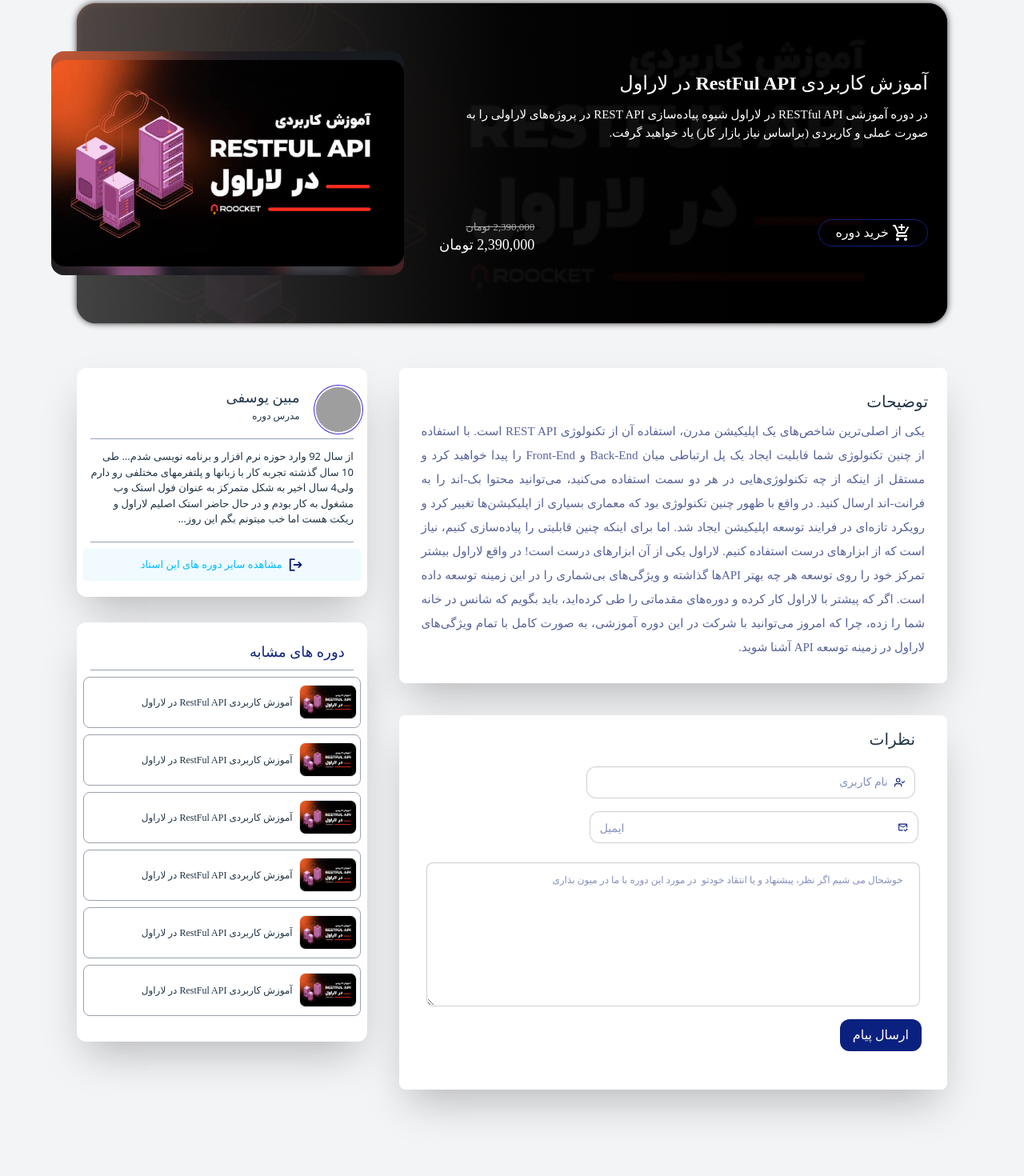
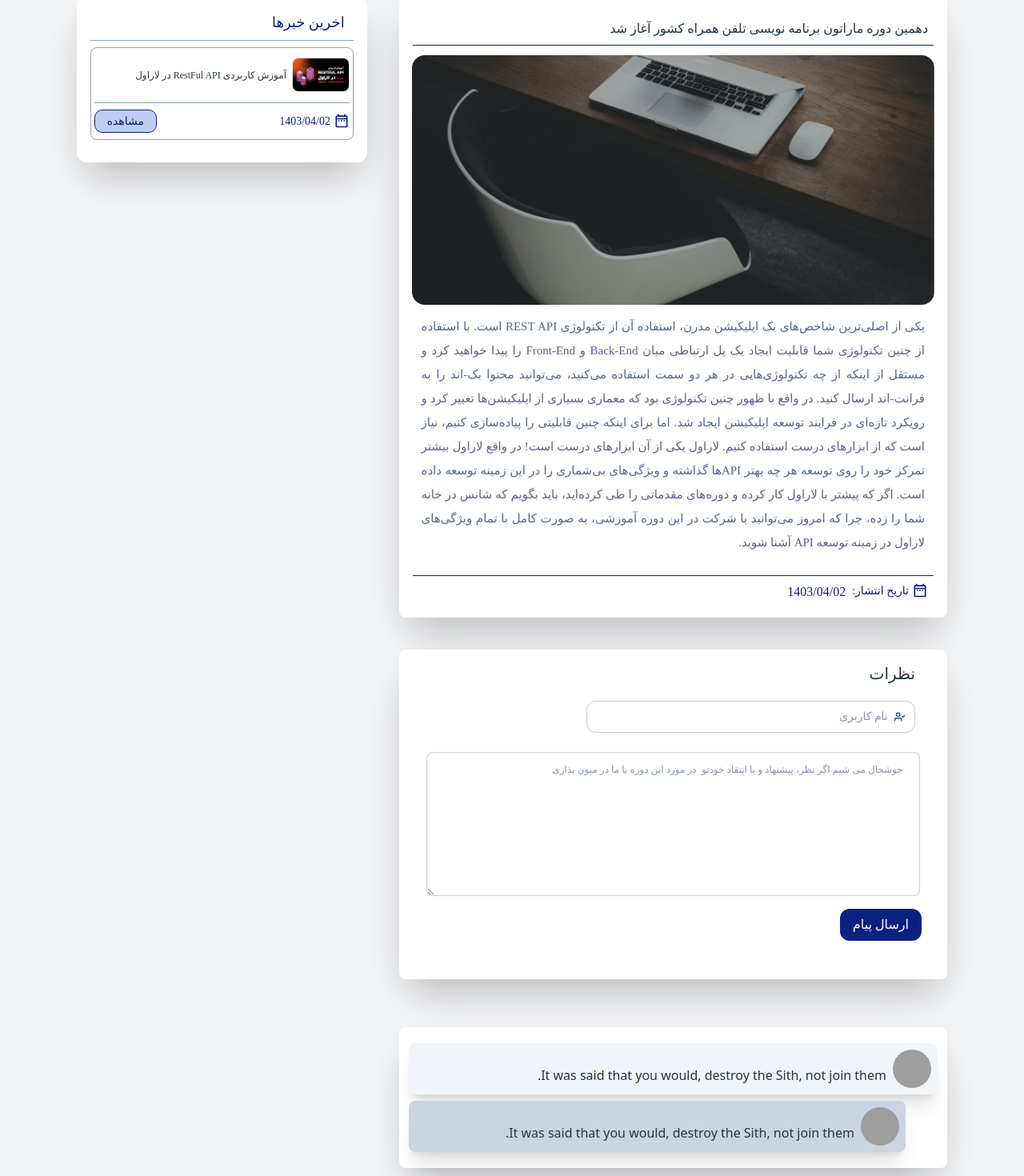
Before and after one commit to mobin1990/sahand, a React (Vite) app: page / in a window 1280 px wide. Shown: the part 78-1548 px from the top of the page at 80% size. Built offline with nearby package versions, Linux system fonts and the light colour scheme; grey boxes are pictures that could not be loaded.

Commit message:
news_page design

```diff
--- a/src/App.css
+++ b/src/App.css
@@ -48,6 +48,16 @@
   font-size: 16px;
   display: flex;
   align-items: center;
+}
+.buttonDetail {
+  background-color: #BECEF3;
+  border: 1px solid var(--color-first);
+  font-family: var(--font-vazir);
+  font-size: 14px;
+  padding: 3px 15px;
+  border-radius: 10px;
+  color: var(--color-first);
+
 }
 .takhfif{
   font-family: var(--font-dirooz);
--- a/src/App.jsx
+++ b/src/App.jsx
@@ -7,6 +7,7 @@
 import GroupingCourses from "./components/Grouping/GroupingCourses";
 import Header from "./components/Header/Header";
 import HomePage from "./components/HomePage";
+import News_Detail from "./components/News/News_Detail";
 import NewsTemplate from "./components/News/NewsTemplate";
 import OurServices from "./components/OurServices/OurServices";
 import StatAcademy from "./components/StatisricsWebsite/statAcademy";
@@ -15,7 +16,7 @@
 function App() {
   return (
     <>
-      {/* <div className="w-[1088px] mx-auto"> */}
+
 
 
       {/* <GridLayout /> */}
@@ -26,10 +27,11 @@
       {/* <OurServices /> */}
     {/* <GroupingCourses/> */}
 
-<Courses_Info/>
+{/* <Courses_Info/> */}
     {/* <Suggestion/> */}
+    {/* <NewsTemplate/> */}
+    <News_Detail/>
 
-    {/* </div> */}
     </>
   );
 }
--- a/src/components/Courses/Courses_Info.jsx
+++ b/src/components/Courses/Courses_Info.jsx
@@ -69,8 +69,6 @@
 
        <div className=" flex justify-between mt-10">
         <div className=" w-[63%] py-4 ">
-
-
 
  {/* //! توضیحات دوره */}
 
--- a/src/components/Footer/Footer.jsx
+++ b/src/components/Footer/Footer.jsx
@@ -65,7 +65,7 @@
             در دوره آموزش پیشرفته وردپرس قصد داریم نیروهای حرفه‌ای وردپرس کاری
             آماده کنیم که بتوانند هر سایت وردپرسی با هر چالشی را طراحی کنند.
           </div>
-          <button className="py-1 px-4 my-3 text-secound bg-first rounded-[10px]">
+          <button className="py-1 px-4 my-3 mr-3 text-secound bg-first rounded-[10px]">
             ارسال رزومه
           </button>
         </div>
--- /dev/null
+++ b/src/components/News/News_Detail.jsx
@@ -0,0 +1,172 @@
+import React from "react";
+import { FiUserCheck } from "react-icons/fi";
+import {
+  MdOutlineAddShoppingCart,
+  MdOutlineMarkEmailRead,
+} from "react-icons/md";
+import { PiSignOutBold } from "react-icons/pi";
+import imgBgCourse from "../../assets/img/product-img.png";
+import img_news from "../../assets/img/Banner.png";
+import { MdOutlineDateRange } from "react-icons/md";
+import NavBar from "../../common/NavBar";
+import Footer from "../Footer/Footer";
+
+function News_Detail() {
+  return (
+    <>
+    <NavBar/>
+      <div className=" flex justify-between mt-4 w-[1088px] mx-auto">
+          {/* //! توضیحات حبر */}
+        <div className=" w-[63%] py-4 ">
+
+          <div className="shadow-2xl bg-white py-5 rounded-lg ">
+            <p className="w-full font-sans font-bold my-2 pr-6">
+              دهمین دوره ماراتون برنامه نویسی تلفن همراه کشور آغاز شد
+            </p>
+            <hr className="w-[95%]  h-[1px] bg-first border-none rounded-xl mx-auto  " />
+
+            <div>
+              <div className="rounded-lg overflow-hidden my-2  mx-auto px-4 py-1 h-80 ">
+                <img
+                  src={img_news}
+                  className="  rounded-2xl h-full w-full object-center object-cover   "
+                  alt="bg_Teacher"
+                />
+              </div>
+              <p className=" pb-[10px] text-[15px] px-7 text-justify leading-loose text-third font-medium font-dirooz">
+                یکی از اصلی‌ترین شاخص‌های یک اپلیکیشن مدرن، استفاده آن از
+                تکنولوژی REST API است. با استفاده از چنین تکنولوژی شما قابلیت
+                ایجاد یک پل ارتباطی میان Back-End و Front-End را پیدا خواهید کرد
+                و مستقل از اینکه از چه تکنولوژی‌هایی در هر دو سمت استفاده
+                می‌کنید، می‌توانید محتوا بک-اند را به فرانت-اند ارسال کنید. در
+                واقع با ظهور چنین تکنولوژی بود که معماری بسیاری از اپلیکیشن‌ها
+                تغییر کرد و رویکرد تازه‌ای در فرایند توسعه اپلیکیشن ایجاد شد.
+                اما برای اینکه چنین قابلیتی را پیاده‌سازی کنیم، نیاز است که از
+                ابزارهای درست استفاده کنیم. لاراول یکی از آن ابزارهای درست است!
+                در واقع لاراول بیشتر تمرکز خود را روی توسعه هر چه بهتر APIها
+                گذاشته و ویژگی‌های بی‌شماری را در این زمینه توسعه داده است. اگر
+                که پیشتر با لاراول کار کرده و دوره‌های مقدماتی را طی کرده‌اید،
+                باید بگویم که شانس در خانه شما را زده، چرا که امروز می‌توانید با
+                شرکت در این دوره آموزشی، به صورت کامل با تمام ویژگی‌های لاراول
+                در زمینه توسعه API آشنا شوید.
+              </p>
+              <hr className="w-[95%] h-[1px] mt-4 bg-first border-none rounded-xl mx-auto  " />
+
+              <div className="flex text-first font-yekan pr-6 mt-2">
+                <MdOutlineDateRange className="text-xl " />{" "}
+                <span className="text-[14px] pl-2 pr-1"> تاریخ انتشار: </span>{" "}
+                <span> 1403/04/02 </span>
+              </div>
+            </div>
+          </div>
+          {/* //! بخش نظرات */}
+          <div className=" rounded-lg mt-10  py-2 bg-white shadow-2xl">
+            <p className="w-full font-dirooz text-xl my-2 mr-10"> نظرات </p>
+            <div className="  bg-white mx-auto my-3 mb-10">
+              <label className="input validator my-2 mr-10 rounded-xl min-w-6/10 ">
+                <FiUserCheck className="text-first" />
+                <input
+                  className="font-dirooz items-center text-first "
+                  type="input"
+                  required
+                  placeholder="نام کاربری"
+                  pattern="[A-Za-z][A-Za-z0-9\-]*"
+                  minlength="3"
+                  maxlength="30"
+                  title="Only letters, numbers or dash"
+                />
+              </label>
+
+              <div className=" h-45 mt-4 w-[90%] mx-auto text-first ">
+                <textarea
+                  placeholder="خوشحال می شیم اگر نظر، پیشنهاد و یا انتقاد خودتو  در مورد این دوره با ما در میون بذاری"
+                  className="textarea overflow-y-auto textarea-sm w-full h-full py-3 px-5 rounded-lg "
+                ></textarea>
+              </div>
+              <button className=" bg-first text-white text-[16px] px-4 py-2 rounded-xl mt-4 mr-8 font-sans">
+                ارسال پیام
+              </button>
+            </div>
+          </div>
+
+          {/* //! نظرات کاربران */}
+          <div className="bg-white mt-15 py-5 rounded-lg  px-3 shadow-2xl">
+            <div className="shadow-xl bg-slate-100 py-1 rounded-lg px-2 ">
+              <div className="chat chat-start">
+                <div className="chat-image avatar">
+                  <div className="w-12 rounded-full">
+                    <img
+                      alt="Tailwind CSS chat bubble component"
+                      src="https://img.daisyui.com/images/stock/photo-1534528741775-53994a69daeb.webp"
+                    />
+                  </div>
+                </div>
+                <div className="  mt-4 -mr-1 py-1">
+                  It was said that you would, destroy the Sith, not join them.
+                </div>
+              </div>
+            </div>
+
+            {/* //! جواب کامنت */}
+            <div className="shadow-xl bg-slate-300 mt-2 mr-10 py-1 px-2 rounded-lg ">
+              <div className="chat chat-start">
+                <div className="chat-image avatar">
+                  <div className="w-12 rounded-full">
+                    <img
+                      alt="Tailwind CSS chat bubble component"
+                      src="https://img.daisyui.com/images/stock/photo-1534528741775-53994a69daeb.webp"
+                    />
+                  </div>
+                </div>
+                <div className=" mt-4 -mr-1 py-1">
+                  It was said that you would, destroy the Sith, not join them.
+                </div>
+              </div>
+            </div>
+          </div>
+        </div>
+
+        {/* //! باکس سمت چپ */}
+        <div className=" w-1/3 flex-col content-between ">
+          {/* //! باکس سمت چپ ایتم مربوط  به اخرین خبرها */}
+          <div className=" bg-white shadow-2xl px-2 py-3 rounded-xl  mt-[4%] flex flex-col ">
+            <div className=" my-2 flex ">
+              <div className=" pr-3 mr-2 w-8/10 ">
+                <p className="font-dirooz text-[18px] text-first ">
+                  {" "}
+                  اخرین خبرها{" "}
+                </p>
+              </div>
+              {/* </div> */}
+            </div>
+            <hr className="w-95/100 h-[1px] mx-auto  bg-slate-400 border-0" />
+            <div className=" my-2 ">
+              <div className="border border-gray-400 w-95/100 mx-auto  rounded-lg px-1 py-2 mb-2 grid grid-cols-9  items-center ">
+                <div className="w-18 col-span-2 bg-green-200 max-h-15 my-auto border border-gray-200 rounded-lg overflow-hidden">
+                  <img src={imgBgCourse} alt="image" />
+                </div>
+
+                <p className=" font-sans text-[12px] overflow-hidden mr-1 col-span-7 pr-1 h-13 content-center">
+                  {" "}
+                  آموزش کاربردی RestFul API در لاراول{" "}
+                </p>
+
+                <hr className="w-full h-[1px] mx-auto my-2 col-span-9 bg-slate-400 border-0" />
+                <div className="flex text-first font-yekan text-[14px] col-span-5 items-center">
+                  <MdOutlineDateRange className="text-xl ml-1" />{" "}
+                  <span> 1403/04/02 </span>
+                </div>
+                <div className="mr-auto  col-span-4 ">
+                  <button className="buttonDetail ">مشاهده </button>
+                </div>
+              </div>
+            </div>
+          </div>
+        </div>
+      </div>
+      <Footer/>
+    </>
+  );
+}
+
+export default News_Detail;
```
Also changed, not shown: src/assets/img/Banner.png (added).
